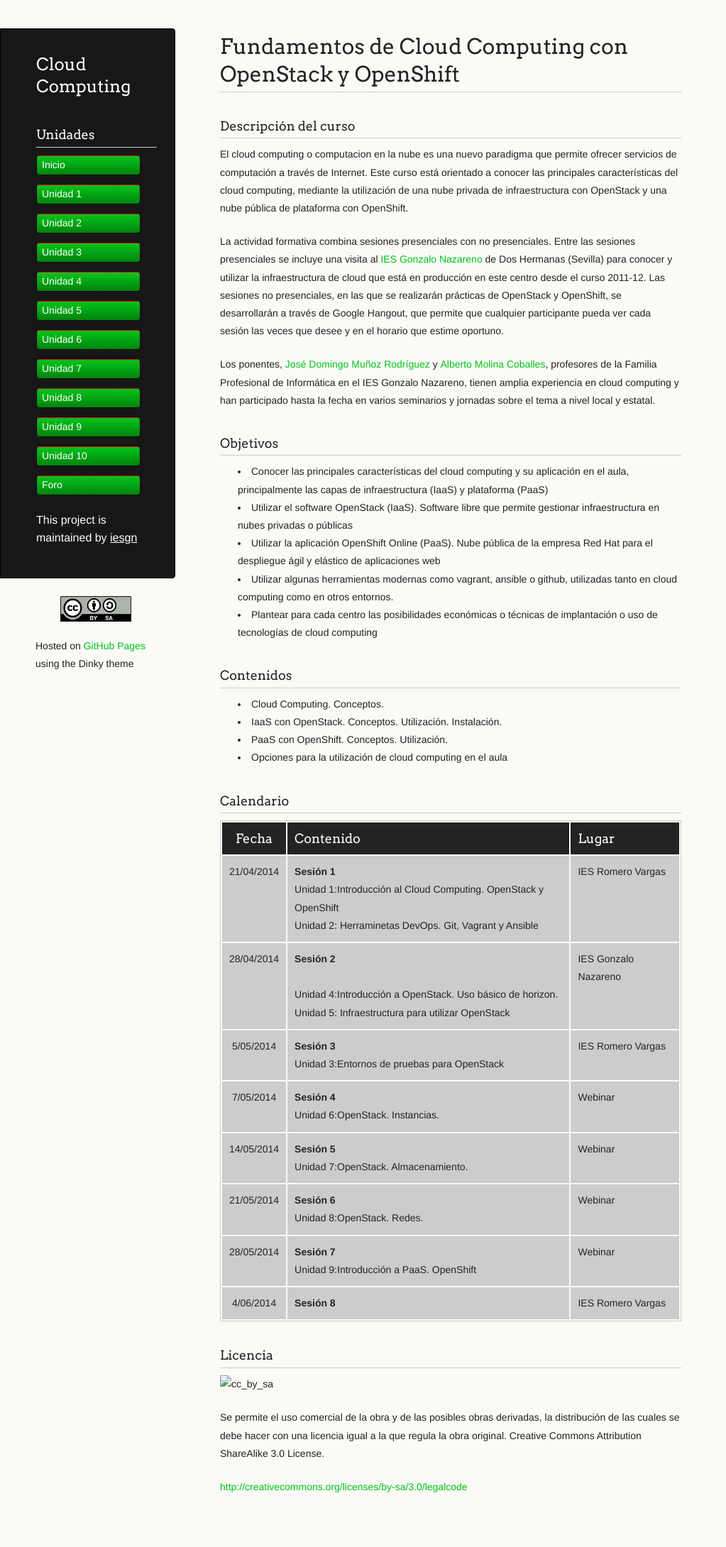
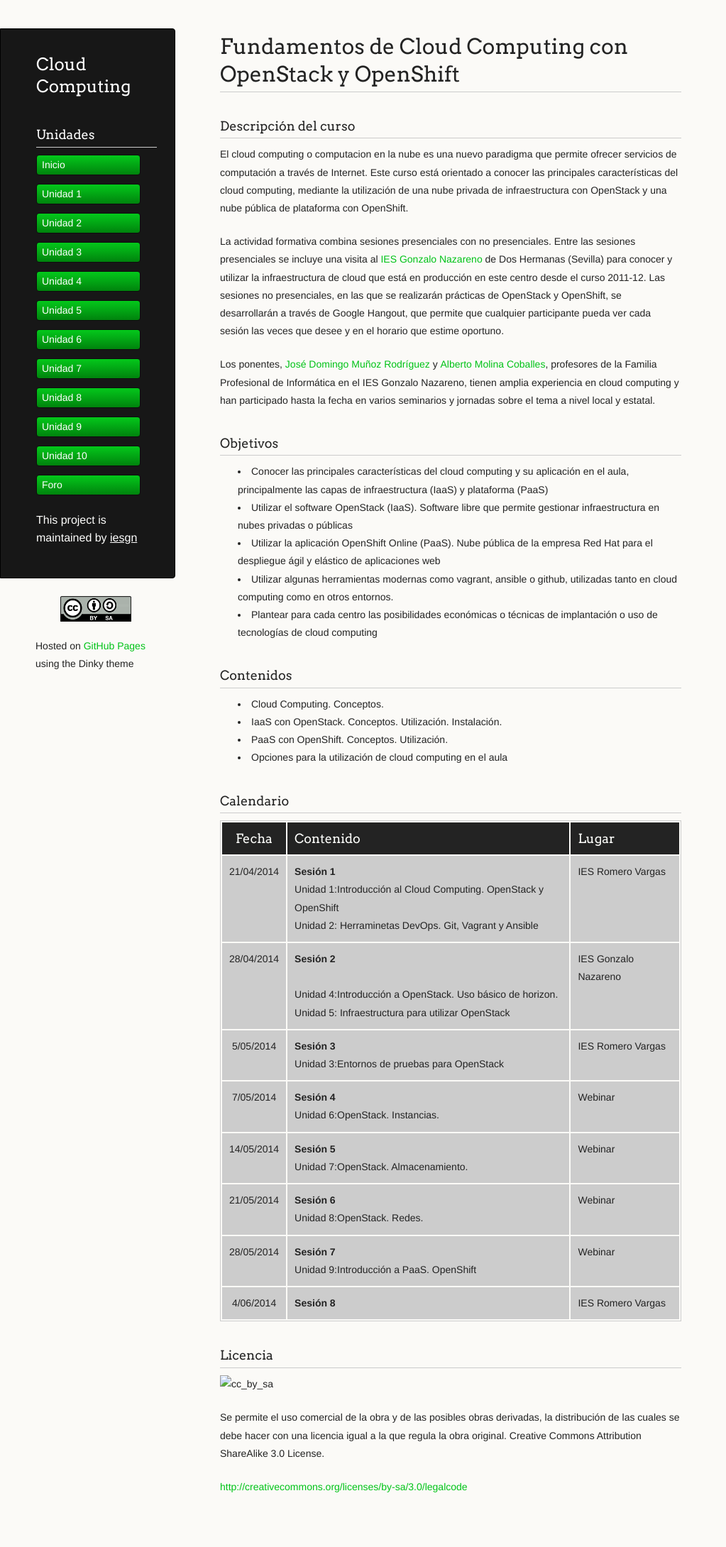
Before and after one commit to iesgn/cloud2, a Jekyll site: the page built from index.md, in a window 1280 px wide. Shown: the whole page at 71% size, without its empty margins (0-1023 px from the left). Built offline with Jekyll 4.4.1, drawn with Linux system fonts in a browser that asks for light colours.

Commit message:
Inicializando

```diff
--- a/stylesheets/styles.css
+++ b/stylesheets/styles.css
@@ -281,8 +281,8 @@ background: -moz-linear-gradient(top, #04C81B 0%, #00830D 100%);
 border-radius:4px;
   border:1px solid #0D0D0D;
 
--webkit-box-shadow: inset 0px 1px 1px 0 rgba(233,2,38, 1);
-box-shadow: inset 0px 1px 1px 0 rgba(233,2,38, 1);
+-webkit-box-shadow: inset 0px 1px 1px 0 #04C81B;
+box-shadow: inset 0px 1px 1px 0 #04C81B;
 
 }
 
```
